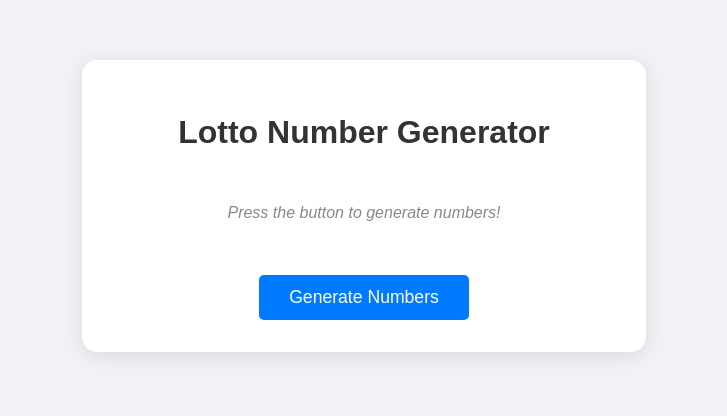
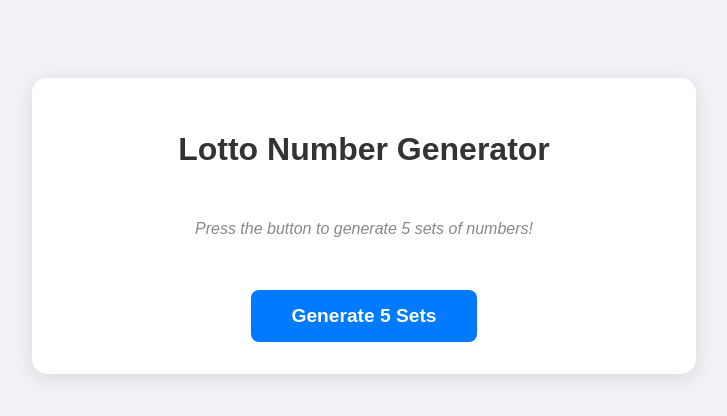
Before and after one commit to white7315/product-builder-sec1, a plain HTML site: page index.html in a window 1280 px wide. Shown: the part 194-610 px from the top of the page, without its empty margins (276-1003 px from the left). Drawn offline with Linux system fonts and the light colour scheme.

Commit message:
Show 5 sets of lotto numbers and consolidate to single file

```diff
--- a/index.html
+++ b/index.html
@@ -3,16 +3,17 @@
 <head>
   <meta charset="UTF-8" />
   <meta name="viewport" content="width=device-width, initial-scale=1.0" />
-  <title>Lotto Number Generator</title>
+  <title>Lotto Number Generator (5 Sets)</title>
   <style>
     body {
       font-family: 'Arial', sans-serif;
       display: flex;
       justify-content: center;
       align-items: center;
-      height: 100vh;
+      min-height: 100vh;
       margin: 0;
       background-color: #f0f2f5;
+      padding: 20px;
     }
 
     .container {
@@ -21,8 +22,8 @@
       padding: 2rem;
       border-radius: 15px;
       box-shadow: 0 4px 20px rgba(0, 0, 0, 0.1);
-      width: 90%;
-      max-width: 500px;
+      width: 100%;
+      max-width: 600px;
     }
 
     h1 {
@@ -30,26 +31,34 @@
       margin-bottom: 2rem;
     }
 
-    .numbers-container {
+    .all-numbers-container {
+      display: flex;
+      flex-direction: column;
+      gap: 20px;
+      margin-bottom: 2rem;
+    }
+
+    .numbers-row {
       display: flex;
       justify-content: center;
-      gap: 15px;
-      min-height: 60px;
-      margin-bottom: 2rem;
+      gap: 10px;
       align-items: center;
-      flex-wrap: wrap;
+      padding: 10px;
+      background: #fdfdfd;
+      border-radius: 10px;
+      border: 1px solid #eee;
     }
 
     .ball {
-      width: 50px;
-      height: 50px;
+      width: 45px;
+      height: 45px;
       border-radius: 50%;
       display: flex;
       justify-content: center;
       align-items: center;
       color: white;
       font-weight: bold;
-      font-size: 1.2rem;
+      font-size: 1.1rem;
       box-shadow: inset -3px -3px 5px rgba(0, 0, 0, 0.2), 0 2px 5px rgba(0, 0, 0, 0.1);
       animation: popIn 0.3s ease-out;
     }
@@ -57,17 +66,19 @@
     .placeholder {
       color: #888;
       font-style: italic;
+      padding: 20px;
     }
 
     button {
-      padding: 12px 30px;
-      font-size: 1.1rem;
+      padding: 15px 40px;
+      font-size: 1.2rem;
       background-color: #007bff;
       color: white;
       border: none;
-      border-radius: 5px;
+      border-radius: 8px;
       cursor: pointer;
       transition: background-color 0.2s, transform 0.1s;
+      font-weight: bold;
     }
 
     button:hover {
@@ -88,16 +99,19 @@
 <body>
   <div class="container">
     <h1>Lotto Number Generator</h1>
-    <div id="lotto-numbers" class="numbers-container">
-      <div class="placeholder">Press the button to generate numbers!</div>
+    <div id="all-numbers" class="all-numbers-container">
+      <div class="placeholder">Press the button to generate 5 sets of numbers!</div>
     </div>
-    <button id="generate-btn">Generate Numbers</button>
+    <button id="generate-btn">Generate 5 Sets</button>
   </div>
 
   <script>
     document.getElementById('generate-btn').addEventListener('click', () => {
-      const lottoNumbers = generateLottoNumbers();
-      displayNumbers(lottoNumbers);
+      const allSets = [];
+      for (let i = 0; i < 5; i++) {
+        allSets.push(generateLottoNumbers());
+      }
+      displayAllSets(allSets);
     });
 
     function generateLottoNumbers() {
@@ -111,15 +125,24 @@
       return numbers.sort((a, b) => a - b);
     }
 
-    function displayNumbers(numbers) {
-      const container = document.getElementById('lotto-numbers');
+    function displayAllSets(sets) {
+      const container = document.getElementById('all-numbers');
       container.innerHTML = '';
-      numbers.forEach(num => {
-        const ball = document.createElement('div');
-        ball.className = 'ball';
-        ball.textContent = num;
-        ball.style.backgroundColor = getBallColor(num);
-        container.appendChild(ball);
+
+      sets.forEach((set, index) => {
+        const row = document.createElement('div');
+        row.className = 'numbers-row';
+        row.style.animationDelay = `${index * 0.1}s`;
+
+        set.forEach(num => {
+          const ball = document.createElement('div');
+          ball.className = 'ball';
+          ball.textContent = num;
+          ball.style.backgroundColor = getBallColor(num);
+          row.appendChild(ball);
+        });
+
+        container.appendChild(row);
       });
     }
 
--- a/style.css
+++ /dev/null
@@ -1,75 +0,0 @@
-body {
-  font-family: 'Arial', sans-serif;
-  display: flex;
-  justify-content: center;
-  align-items: center;
-  height: 100vh;
-  margin: 0;
-  background-color: #f0f2f5;
-}
-
-.container {
-  text-align: center;
-  background: white;
-  padding: 2rem;
-  border-radius: 15px;
-  box-shadow: 0 4px 20px rgba(0, 0, 0, 0.1);
-}
-
-h1 {
-  color: #333;
-  margin-bottom: 2rem;
-}
-
-.numbers-container {
-  display: flex;
-  justify-content: center;
-  gap: 15px;
-  min-height: 60px;
-  margin-bottom: 2rem;
-  align-items: center;
-}
-
-.ball {
-  width: 50px;
-  height: 50px;
-  border-radius: 50%;
-  display: flex;
-  justify-content: center;
-  align-items: center;
-  color: white;
-  font-weight: bold;
-  font-size: 1.2rem;
-  box-shadow: inset -3px -3px 5px rgba(0, 0, 0, 0.2), 0 2px 5px rgba(0, 0, 0, 0.1);
-  animation: popIn 0.3s ease-out;
-}
-
-.placeholder {
-  color: #888;
-  font-style: italic;
-}
-
-button {
-  padding: 10px 25px;
-  font-size: 1.1rem;
-  background-color: #007bff;
-  color: white;
-  border: none;
-  border-radius: 5px;
-  cursor: pointer;
-  transition: background-color 0.2s, transform 0.1s;
-}
-
-button:hover {
-  background-color: #0056b3;
-}
-
-button:active {
-  transform: scale(0.95);
-}
-
-@keyframes popIn {
-  0% { transform: scale(0); opacity: 0; }
-  80% { transform: scale(1.1); }
-  100% { transform: scale(1); opacity: 1; }
-}
```
Also changed, not shown: main.js (deleted, +0 -35 lines).
